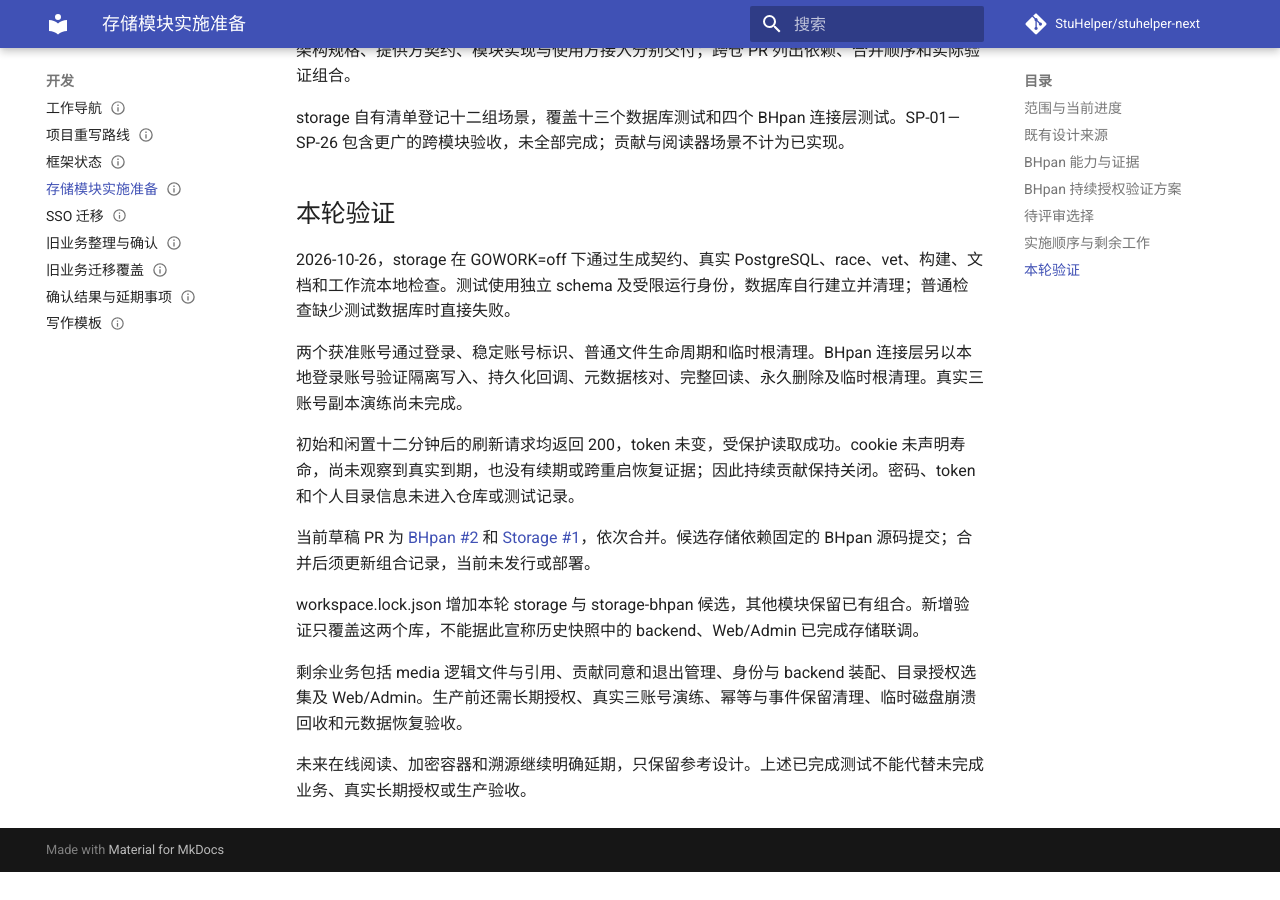
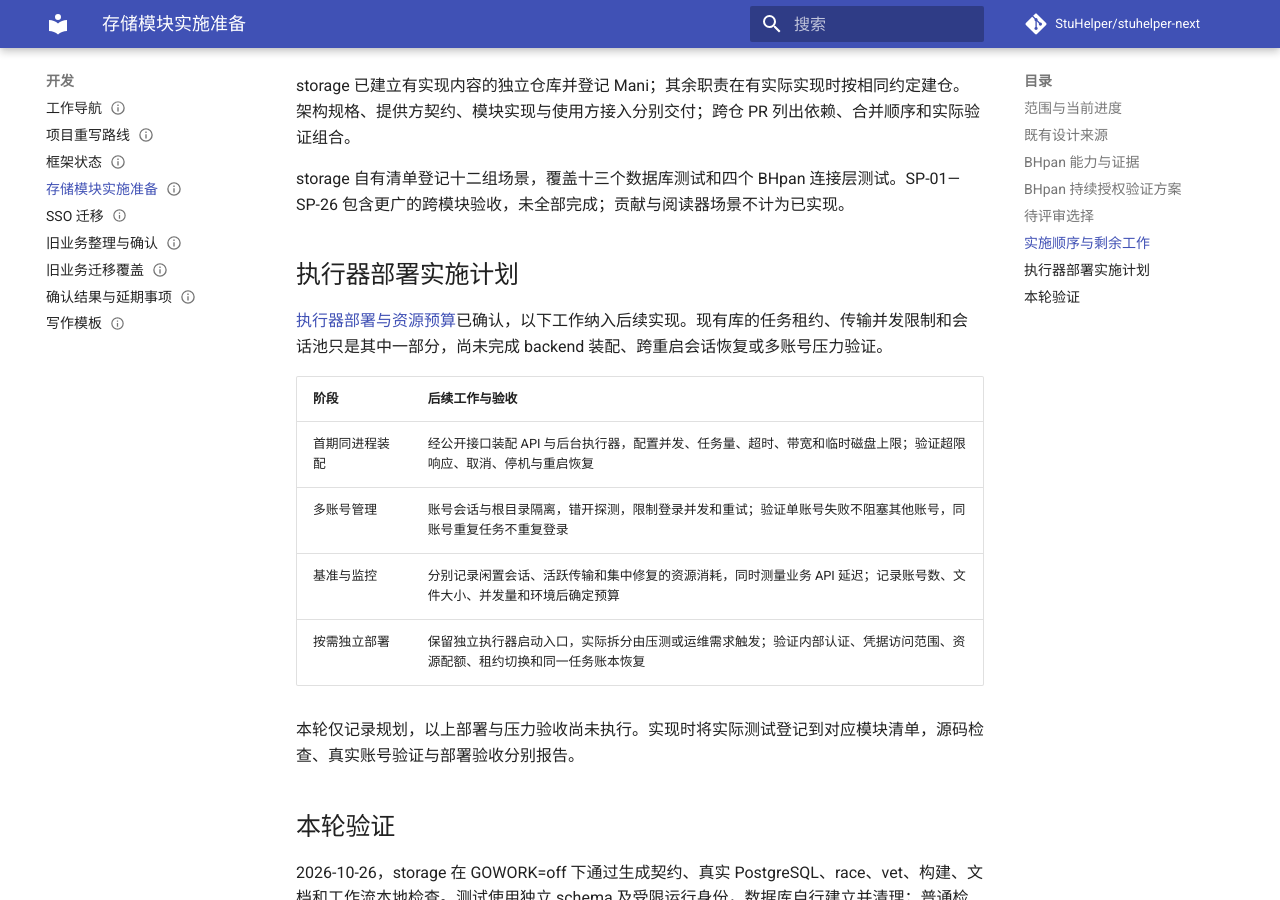
Before and after one commit to StuHelper/stuhelper-next, an MkDocs documentation site: the page built from docs/development/storage-module.md, in a window 1280 px wide and 900 px high, scrolled down 5296 px. Built offline with MkDocs 1.6.1 and Material for MkDocs 9.7.7, drawn with Linux system fonts in a browser that asks for light colours; comment, search, counter and statistics services are not loaded; before the commit the page ends 6168 px from its top, so only the background shows below that; some of the changed text lies outside the part shown.

Commit message:
docs(storage): 记录执行器部署与资源预算规划

```diff
--- a/docs/design/storage-architecture.md
+++ b/docs/design/storage-architecture.md
@@ -34,11 +34,29 @@
 
 各职责拥有自己的数据与公开接口，业务不直接读写副本或贡献记录。关闭贡献扩展后，平台实例仍可服务；关闭奖励后仍可贡献；不安装课程资料模块，其他业务仍可存文件。存储核心不依赖具体业务、贡献榜或奖励计算。
 
-以上为逻辑职责，不要求立即部署为多个微服务。通用存储已建立独立 stuhelper-storage 仓库，当前作为可装配库交付；media、贡献和保护交付仍各自推进。未完成正式装配前，不把代码库登记为已开放运行能力。
+通用存储已建立独立 stuhelper-storage 仓库，当前作为可装配库交付；media、贡献和保护交付仍各自推进。首期同进程装配、执行器可独立部署的规划已确认，具体规则见下节。正式装配尚未完成，代码库登记不表示运行能力已开放。
 
 账号来源与协议分别保存，平台自有和用户贡献的 BHpan、S3 或 COS 接入后均表现为存储实例。存储核心只使用有效容量、期限、能力及准入约束；贡献生命周期由扩展协调，adapter 不判断业务资格或奖励。
 
 上传奖励依据所属业务认可的事件，例如资料审核通过；存储贡献奖励依据核验后的容量、使用和服务统计。存储核心仅发布通用事实，不因写入字节成功就发奖。奖励与贡献榜的口径、去重及核算由各自模块负责。
+
+## 执行器部署与资源预算
+
+本节为已确认、待实施的部署规划。首期在 backend 同一进程内装配文件、存储模块和后台执行器，各模块继续使用公开接口与各自的数据访问身份。执行器保留独立启动入口，后续可以作为独立进程或容器运行，业务文件接口保持一致。
+
+复制、巡检、修复、迁移与清理通过持久化任务账本执行。上传和下载经过有界的传输入口，下载所需的内容校验仍在交付前完成。停止服务时先停止接收和领取新任务，再在限定时间内完成在途操作或保存可恢复进度。
+
+运行配置明确全局及单账号并发、待处理任务上限、连接数、执行超时、重试窗口、传输带宽与临时磁盘预算。达到上限时有限等待或返回可重试状态，不能无限创建后台任务。临时文件按任务记录到期清理，并覆盖异常退出后的回收。
+
+多个账号共享执行器，各自拥有独立的会话、授权状态、凭据引用和存储根。每个账号不单独运行浏览器或容器。账号之间的状态隔离属于程序内部隔离，同一进程中的账号仍共享进程资源和故障范围。
+
+账号探测与续期错开执行时间，失败采用有上限的退避。同一账号的登录或续期只能由一个执行者处理，多进程时使用持久化协调与凭据修订防止重复登录和旧结果覆盖。长期恢复能力仍按持续授权方案验收。
+
+同进程模式先通过限流、并发与任务调度控制开销。监控业务请求延迟、队列积压时间、CPU、内存、连接数、磁盘与带宽占用；容量和延迟目标根据实际规模与压测确定。当前会话池的数量上限属于实现保护值，不作为容量承诺。
+
+当实测表明文件传输或集中修复影响业务请求，或者需要独立扩容、重启与故障隔离时，再启用独立部署。独立进程配置相应资源配额；同机部署仍共享磁盘与网络，需要继续执行传输预算。账号数量本身不构成必须拆分的条件。
+
+两种运行方式沿用同一任务账本、幂等身份与租约规则，进程重启或迁移不创建另一套副本事实。跨进程协作使用认证的内部接口或持久化任务，仍检查当前授权。凭据只由获准的执行组件读取，任务与业务接口传递凭据引用。
 
 ## 对象与账号模型
 
--- a/docs/development/storage-module.md
+++ b/docs/development/storage-module.md
@@ -21,7 +21,7 @@
 | BHpan adapter | 新增稳定账号与文件身份查询；本轮已运行两账号文件测试和连接层真实验证 |
 | 通用文件与贡献 | media、resources 与贡献生命周期仍未实现；存储核心不代替其业务引用、同意、奖励或界面 |
 | 保护交付与阅读器 | 已记录[溯源、加密包及在线阅读参考](../design/file-protection-and-delivery.md)，明确暂不实现，未确定默认启用方式 |
-| 正式装配 | backend 尚未装配贡献管理、存储策略或任务执行器 |
+| 正式装配 | 已确认首期同进程、有界后台任务及执行器可独立启动；backend 装配、资源预算与拆分部署验证尚未完成 |
 | 发行与部署 | 本轮不发行、不部署，也未启用真实用户贡献 |
 
 ## 既有设计来源
@@ -92,7 +92,7 @@
 | 受限文件与加密延期 | 应用层加密暂不实现；先使用明确获准保管明文的平台私有实例 | 实际分类与范围由管理员显式批准；要求密文的用户实例用途关闭，不自动降级 |
 | 首次发布门槛 | 已确认三份目标、两份独立健康副本后提供就绪结果，第三份异步补齐 | 实现并验收首次发布、欠副本、修复及全部不可用状态 |
 | 持续贡献授权 | 托管授权期内可保存所需账号凭据，按用途限制使用；会话续期与重新登录分别验证 | 按上节验证失效恢复、撤权和重启；需交互时明确提示，无法满足时不开放持续贡献 |
-| 模块与部署划分 | 文件、存储、贡献、交付和账务通过接口协作 | storage 已独立建仓，其他职责的实现及装配仍待完成 |
+| 模块与部署划分 | 已确认职责解耦、首期同进程装配，执行器保留独立启动入口；是否拆分依据实测和运维需要 | storage 已独立建仓，其他职责、资源预算及部署方式验证仍待完成 |
 | 受控交付与阅读 | 可追溯交付、水印、加密包、本地或在线受控阅读 | 是否实施、支持格式、导出与打印、离线窗口、审计保留和资源预算 |
 
 即时撤权、容量未知和远端结果未知按失败路径处理，不能用不可验证的成功状态掩盖。直链、归档和多 adapter 额外能力按独立测试开放；验证未完成时保留网关交付与明确能力状态。
@@ -117,6 +117,19 @@
 
 storage 自有清单登记十二组场景，覆盖十三个数据库测试和四个 BHpan 连接层测试。SP-01—SP-26 包含更广的跨模块验收，未全部完成；贡献与阅读器场景不计为已实现。
 
+## 执行器部署实施计划
+
+[执行器部署与资源预算](../design/storage-architecture.md#执行器部署与资源预算)已确认，以下工作纳入后续实现。现有库的任务租约、传输并发限制和会话池只是其中一部分，尚未完成 backend 装配、跨重启会话恢复或多账号压力验证。
+
+| 阶段 | 后续工作与验收 |
+| --- | --- |
+| 首期同进程装配 | 经公开接口装配 API 与后台执行器，配置并发、任务量、超时、带宽和临时磁盘上限；验证超限响应、取消、停机与重启恢复 |
+| 多账号管理 | 账号会话与根目录隔离，错开探测，限制登录并发和重试；验证单账号失败不阻塞其他账号，同账号重复任务不重复登录 |
+| 基准与监控 | 分别记录闲置会话、活跃传输和集中修复的资源消耗，同时测量业务 API 延迟；记录账号数、文件大小、并发量和环境后确定预算 |
+| 按需独立部署 | 保留独立执行器启动入口，实际拆分由压测或运维需求触发；验证内部认证、凭据访问范围、资源配额、租约切换和同一任务账本恢复 |
+
+本轮仅记录规划，以上部署与压力验收尚未执行。实现时将实际测试登记到对应模块清单，源码检查、真实账号验证与部署验收分别报告。
+
 ## 本轮验证
 
 2026-10-26，storage 在 GOWORK=off 下通过生成契约、真实 PostgreSQL、race、vet、构建、文档和工作流本地检查。测试使用独立 schema 及受限运行身份，数据库自行建立并清理；普通检查缺少测试数据库时直接失败。
```
Also changed, not shown: docs/development/business-decisions.md (+1 -0 lines).
